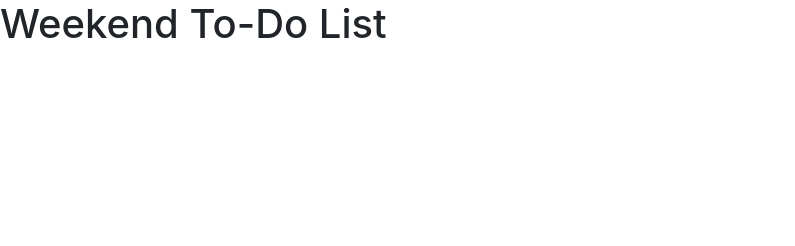
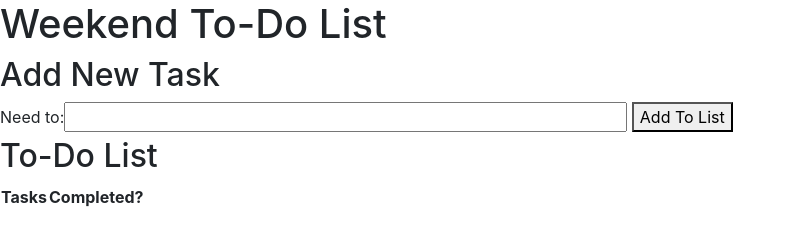
Before and after one commit to kaste110/weekend-sql-to-do-list, a website: page server/public/index.html in a window 1280 px wide. Shown: the whole page, without its empty margins (0-795 px from the left). Drawn offline with nearby package versions, Linux system fonts and the light colour scheme.

Commit message:
created html basic page structure, added input field, submit button, and table to append tasks

```diff
--- a/server/public/index.html
+++ b/server/public/index.html
@@ -9,10 +9,34 @@
     <link rel="stylesheet" href="styles/style.css" />
     <title>Weekend To-Do List</title>
 </head>
+<body>
 <header>
     <h1>Weekend To-Do List</h1>
 </header>
-<body>
+<main>
+    <section>
+        <h2>Add New Task</h2>
+        <label>Need to:</label><input type="text" name="" value="" id="newTask" size="50">
+        <button type="button" id="addTaskBtn">Add To List</button>
+    </section>
+    <section>
+        <div>
+            <h2>To-Do List</h2>
+            <table>
+                <thead>
+                    <tr>
+                        <th>Tasks</th>
+                        <th>Completed?</th>
+                    </tr>
+                </thead>
+                <tbody id="toDoList">
+                </tbody>
+            </table>
+        </div>
+    </section>
 
+
+</main>
 </body>
+
 </html>
```
Also changed, not shown: INSTRUCTIONS.md (+0 -8 lines), ProjectOutline.md (added, +33 -0 lines), README.md.
